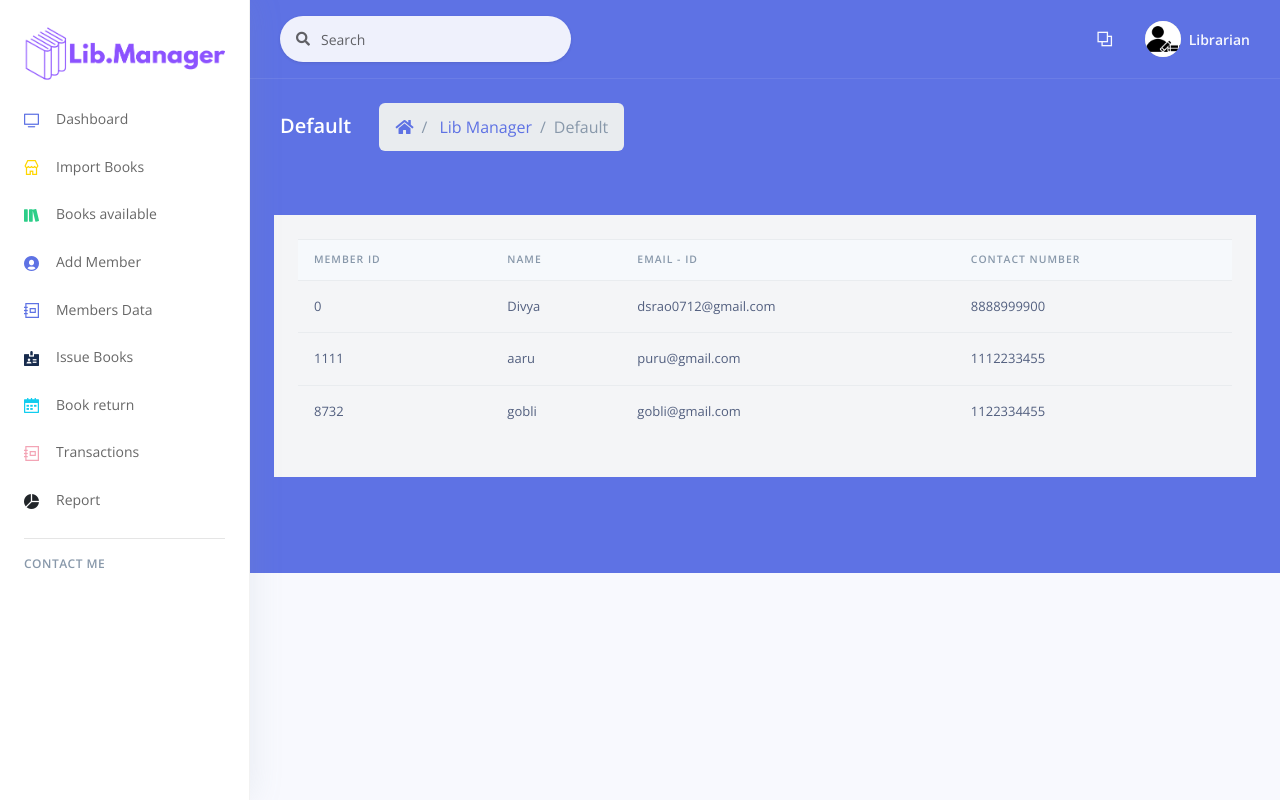
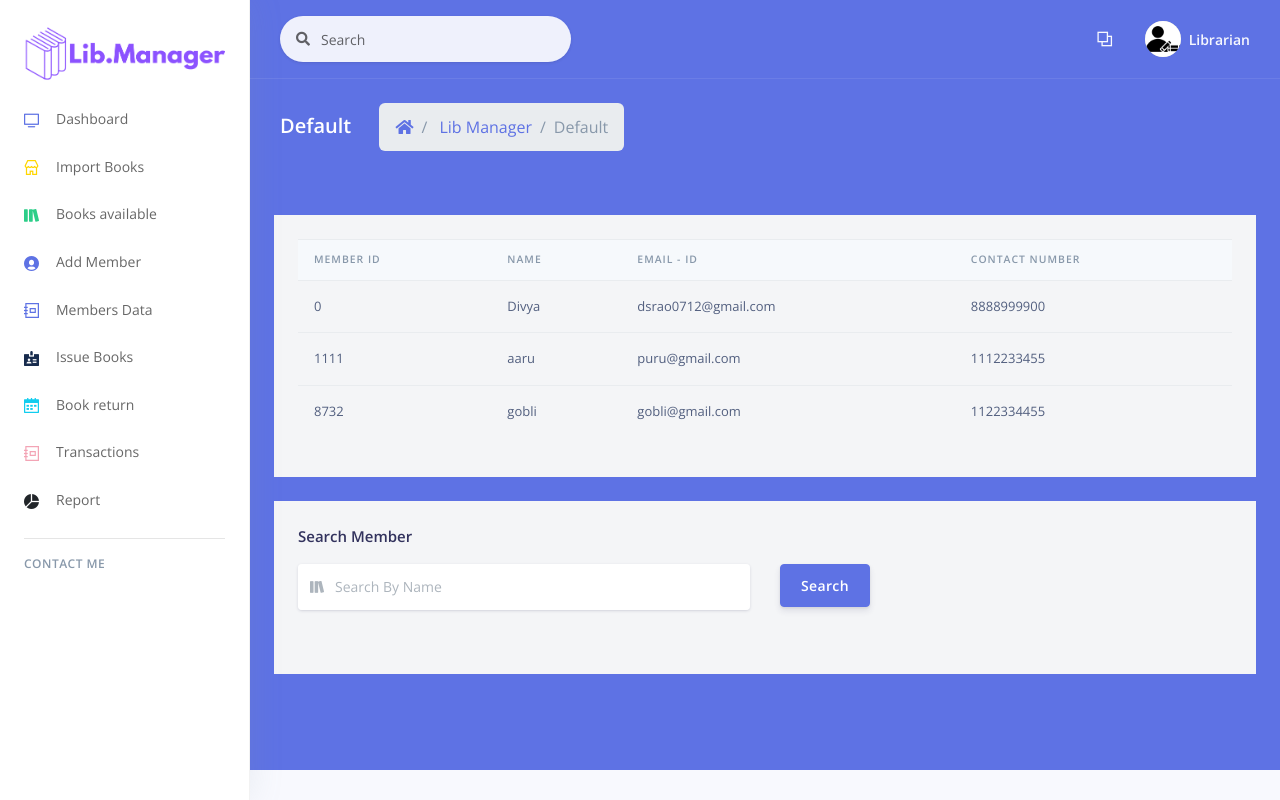
Before and after one commit to dsrao711/LibManager, a Flask app: page /members in a window 1280 px wide. Run offline with Flask 2, Linux system fonts and the light colour scheme; data comes from the database, SQL or seed files in the repository; some libraries are stand-ins or nearby versions.

Commit message:
Search form Frontend completed

```diff
--- a/app/members/forms.py
+++ b/app/members/forms.py
@@ -10,7 +10,6 @@ class AddMember(FlaskForm):
     contact = StringField('Contact' , validators=[DataRequired() , Length(min = 10, max = 10)])
     add = SubmitField('Add member')
 
-
 class SearchMember(FlaskForm):
     name = StringField('Name' , validators=[DataRequired()] )
     search = SubmitField('Search')
--- a/app/members/routes.py
+++ b/app/members/routes.py
@@ -2,7 +2,7 @@ from wtforms import form
 from app import db
 from flask import Blueprint, redirect, render_template, url_for , flash
 from app.members.models import members
-from app.members.forms import AddMember
+from app.members.forms import AddMember, SearchMember
 
 bp = Blueprint('members' , __name__)
 
@@ -22,4 +22,5 @@ def register():
 @bp.route("/members" , methods = ['GET' , 'POST'])
 def get_members():
     users = members.query.all()
-    return render_template('members/members.html' , users = users)
+    search_form = SearchMember()
+    return render_template('members/members.html' , users = users , search_form = search_form)
--- /dev/null
+++ b/app/templates/members/includes/search_form.html
@@ -0,0 +1,35 @@
+<div class="card-body p-4 m-4" style="background-color: #f4f5f7;">
+
+    <div class="text-left text-muted mb-3">
+        <h4>Search Member</h4>
+    </div>
+
+    <form role="form" method="POST">
+
+        {{ search_form.hidden_tag() }}
+        <div class="row">
+
+            <div class="col-xl-6 form-group">
+                <div class="input-group input-group-merge input-group-alternative mb-3">
+                    <div class="input-group-prepend">
+                        <span class="input-group-text"><i class="ni ni-books"></i></span>
+                    </div>
+                    <!-- <input class="form-control" placeholder="Title" type="text"> -->
+                    {% if search_form.name.errors %} {{ search_form.name(class="form-control form-control-lg is-invalid") }}
+                    <div class="invalid-feedback">
+                        {% for error in search_form.title.errors %}
+                        <span>{{ error }}</span> {% endfor %}
+                    </div>
+                    {% else %} {{ search_form.name(class="form-control" , placeholder = "Search By Name" , type = "text") }} {% endif %}
+
+                </div>
+            </div>
+
+            <div class="col-xl-3 align-left">
+                <!-- <button type="button" class="btn btn-primary">Search</button> -->
+                {{search_form.search(class = "btn btn-primary" , type = "submit" )}}
+            </div>
+        </div>
+    </form>
+
+</div>
--- a/app/templates/members/members.html
+++ b/app/templates/members/members.html
@@ -37,4 +37,11 @@
 </div>
 
 
+<div>
+
+{% include 'members/includes/search_form.html'%}
+
+</div>
+
+
 {% endblock content %}
```
